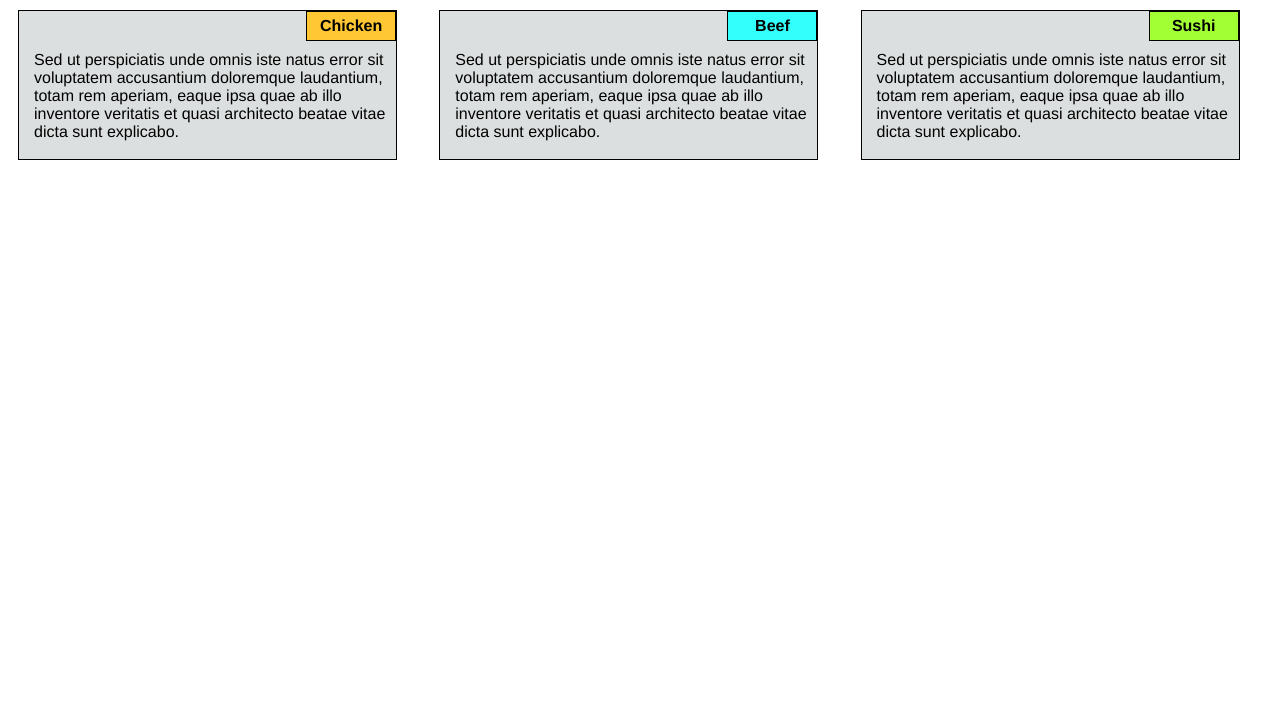
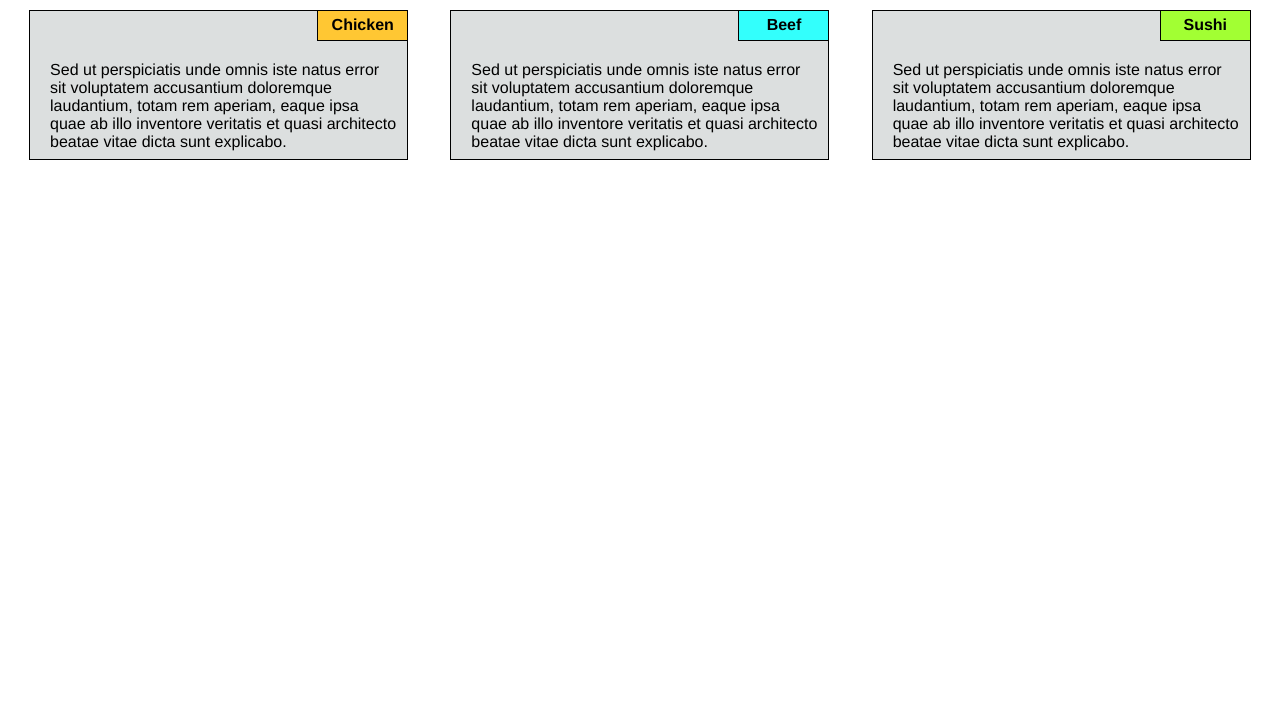
Before and after one commit to MYepezBird/WebDevelopmentCoursera, a plain HTML site: page module2-solution/index.html in a window 1280 px wide. Shown: the part 73-800 px from the top of the page. Drawn offline with Linux system fonts and the light colour scheme.

Commit message:
final solution

```diff
--- a/module2-solution/css/styles.css
+++ b/module2-solution/css/styles.css
@@ -1,8 +1,7 @@
 /********** Base styles **********/
 * {
     box-sizing: border-box;
-    /*margin: 0;
-    padding: 0;*/
+
 }
 h1 {
   margin-bottom: 15px;
@@ -15,16 +14,13 @@ div.relative{
   background-color: #DCDFDF;
   width: 90%;
   height: 150px;
-  /*margin-right: auto;
   margin-left: auto;
-  margin-bottom: auto;
   margin-right: auto;
-  margin-left: auto;*/
-  margin-left: 10px;
-  margin-right: 10px;
-
+  margin-bottom: 10px;
+  margin-top: 10px;
   font-family: Helvetica;
   color: black;
+  overflow: hidden;
 
 }
 
@@ -34,12 +30,14 @@ div.relative{
   right: 0px;
   width: 90px;
   height: 30px;
-  border: 1px solid black;
+  border-bottom: 1px solid black;
+  border-left: 1px solid black;
   background-color: #FFC733;
   color: black;
   text-align: center;
   padding-top: 5px;
   font-weight: bold;
+  margin: 0;
 }
 
 .beef {
@@ -48,12 +46,14 @@ div.relative{
   right: 0px;
   width: 90px;
   height: 30px;
-  border: 1px solid black;
+  border-bottom: 1px solid black;
+  border-left: 1px solid black;
   background-color: #33FFFC;
   color: black;
   text-align: center;
   padding-top: 5px;
   font-weight: bold;
+  margin: 0;
 }
 
 .sushi {
@@ -62,20 +62,21 @@ div.relative{
   right: 0px;
   width: 90px;
   height: 30px;
-  border: 1px solid black;
+  border-bottom: 1px solid black;
+  border-left: 1px solid black;
   background-color: #A2FF33;
   color: black;
   text-align: center;
   padding-top: 5px;
   font-weight: bold;
+  margin: 0;
 }
 
 .p2absolute {
   position: absolute;
   top: 40px;
   left: 10px;
-  padding-right: 5px;
-  padding-left: 5px;
+  padding: 10px;
 }
 
 
@@ -87,9 +88,8 @@ div.relative{
 @media (min-width: 992px) {
   .col-lg-1, .col-lg-2, .col-lg-3, .col-lg-4, .col-lg-5, .col-lg-6, .col-lg-7, .col-lg-8, .col-lg-9, .col-lg-10, .col-lg-11, .col-lg-12 {
     float: left;
-    position: relative;
-    margin-bottom: 10px;
-    margin-top: 10px;
+
+
   }
   .col-lg-1 {
     width: 8.33%;
@@ -132,9 +132,7 @@ div.relative{
 @media (min-width: 768px) and (max-width: 991px) {
   .col-md-1, .col-md-2, .col-md-3, .col-md-4, .col-md-5, .col-md-6, .col-md-7, .col-md-8, .col-md-9, .col-md-10, .col-md-11, .col-md-12 {
     float: left;
-    position: relative;
-    margin-bottom: 10px;
-    margin-top: 10px;
+
 
   }
   .col-md-1 {
@@ -173,14 +171,14 @@ div.relative{
   .col-md-12 {
     width: 100%;
   }
+  .col-md-12 > div {
+    width: 95%;
+  }
 }
 /********** Mobile **********/
 @media (max-width: 767px) {
   .col-sm-1, .col-sm-2, .col-sm-3, .col-sm-4, .col-sm-5, .col-sm-6, .col-sm-7, .col-sm-8, .col-sm-9, .col-sm-10, .col-sm-11, .col-sm-12 {
     float: left;
-    position: relative;
-    margin-bottom: 10px;
-  margin-top: 10px;
 
   }
   .col-sm-1 {
```
